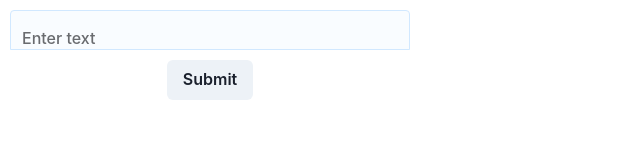
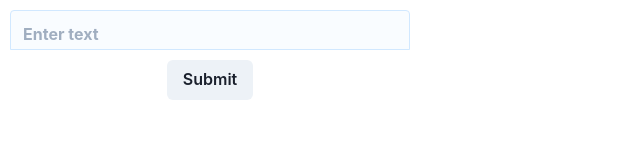
Before and after one commit to hritvikkaushik/validator-input-field, a React (Create React App) app: page / in a window 1280 px wide. Shown: the top 160 px of the page, without its empty margins (0-640 px from the left). Built offline with nearby package versions, Linux system fonts and the light colour scheme.

Commit message:
Leave out the FormLabel for now.

```diff
--- a/src/components/ValidatorInputField.tsx
+++ b/src/components/ValidatorInputField.tsx
@@ -143,7 +143,7 @@ const ValidatorInputField = (props: ValidatorInputFieldProps & InputProps) => {
           _focus={{
             outline: "none",
           }}
-          placeholder=" "
+          placeholder={props.label}
           border="1px"
           borderColor="#D1E8FF"
           borderRadius={0}
@@ -154,11 +154,14 @@ const ValidatorInputField = (props: ValidatorInputFieldProps & InputProps) => {
           width="100%"
           appearance="none"
           outline="none"
+          px={3}
+          pt={4}
+          pb={2}
           {...field}
           onKeyPress={keyPressHandler}
           marginBottom="10px"
         />
-        <FormLabel
+        {/* <FormLabel
           pointerEvents="none"
           htmlFor={props.name}
           pos="absolute"
@@ -170,7 +173,7 @@ const ValidatorInputField = (props: ValidatorInputFieldProps & InputProps) => {
           color="#696B6F"
         >
           {props.label}
-        </FormLabel>
+        </FormLabel> */}
         <FormErrorMessage pl={3}>{meta.error}</FormErrorMessage>
       </FormControl>
     </Fragment>
```
